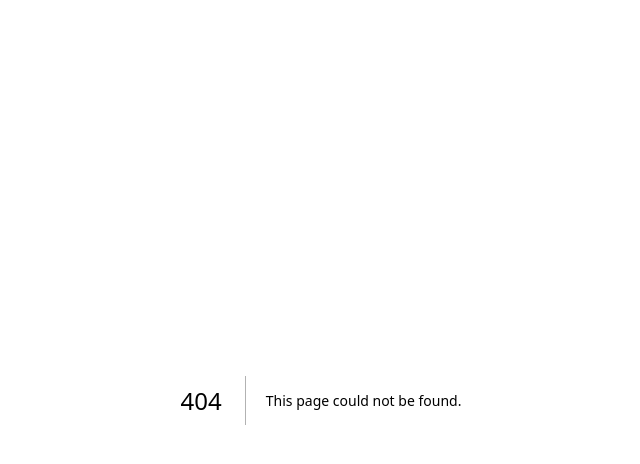
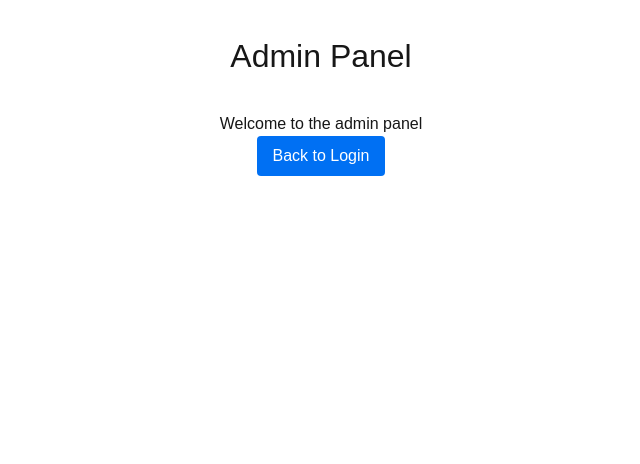
Before and after one commit to zeynepecekiris/admin-and-use-panel-again, a Next.js app: page /admin in a window 1280 px wide. Before the commit this address had no page. Shown: the top 464 px of the page, without its empty margins (319-959 px from the left). Built offline with nearby package versions, Linux system fonts and the light colour scheme.

Commit message:
created adminpanelpage

```diff
--- /dev/null
+++ b/app/admin/admin.module.css
@@ -0,0 +1,20 @@
+.container {
+    display: flex;
+    flex-direction: column;
+    align-items: center;
+    padding: 2rem;
+}
+
+.header {
+    font-size: 2rem;
+    margin-bottom: 2rem;
+}
+
+.button {
+    padding: 0.5rem 1rem;
+    background-color: #0070f3;
+    color: white;
+    border: none;
+    border-radius: 4px;
+    cursor: pointer;
+}
--- /dev/null
+++ b/app/admin/page.js
@@ -0,0 +1,20 @@
+"use client";
+import React from "react";
+import styles from "./admin.module.css";
+import { useRouter } from "next/navigation";
+
+export default function Admin() {
+    const router = useRouter();
+    return (
+        <div className={styles.container}>
+            <h1 className={styles.header}>Admin Panel</h1>
+            <p>Welcome to the admin panel</p>
+            <button
+                onClick={() => router.push("/")}
+                className={styles.button}
+            >
+                Back to Login
+            </button>
+        </div>
+    );
+}
--- a/app/page.js
+++ b/app/page.js
@@ -1,29 +1,66 @@
 "use client";
 import React, { useState } from "react";
+import styles from "./page.module.css";
+import { useRouter } from "next/navigation";
 
 export default function App() {
   const [name, setName] = useState("");
   const [surname, setSurname] = useState("");
+  const [message, setMessage] = useState("");
+  const router = useRouter();
 
   function handleNameChange(event) {
     setName(event.target.value);
   }
+
   function handleSurnameChange(event) {
     setSurname(event.target.value);
   }
 
+  function handleSubmit(event) {
+    event.preventDefault();
+    const fullname = `${name} ${surname}`.toLowerCase();
+
+    if (fullname === "admin admin") {
+      setMessage("Welcome to admin panel");
+      setTimeout(() => {
+        router.push("/admin");
+      }, 1000);
+    } else if (fullname.trim() !== "") {
+      setMessage("Welcome to user panel");
+      setTimeout(() => {
+        router.push("/user");
+      }, 1000);
+    } else {
+      setMessage("Please check your information");
+    }
+  }
+
   return (
-    <div>
+    <div className={styles.container}>
+      <h1 className={styles.header}>Login Panel</h1>
+      <form onSubmit={handleSubmit} className={styles.form}>
         <input
+          className={styles.input}
           type="text"
           name="name"
-        onChange={handleChange}
-        value={name} />
+          placeholder="Enter your name"
+          onChange={handleNameChange}
+          value={name}
+        />
         <input
+          className={styles.input}
           type="text"
           name="surname"
-      onChange={handleChange}
-      value={surname} />
+          placeholder="Enter your surname"
+          onChange={handleSurnameChange}
+          value={surname}
+        />
+        <button type="submit" className={styles.button}>
+          Login
+        </button>
+      </form>
+      <p className={styles.message}>{message}</p>
     </div>
   );
 }
--- /dev/null
+++ b/app/page.module.css
@@ -0,0 +1,53 @@
+/* App.module.css */
+.container {
+    display: flex;
+    flex-direction: column;
+    align-items: center;
+    justify-content: center;
+    min-height: 100vh;
+    padding: 2rem;
+}
+
+.header {
+    font-size: 24px;
+    font-weight: bold;
+    margin-bottom: 20px;
+}
+
+.form {
+    display: flex;
+    flex-direction: column;
+    gap: 1rem;
+    width: 100%;
+    max-width: 400px;
+}
+
+.input {
+    padding: 0.5rem;
+    border: 1px solid #ccc;
+    border-radius: 4px;
+    font-size: 1rem;
+}
+
+.input:focus {
+    border-color: #007bff;
+}
+
+.button {
+    padding: 0.5rem 1rem;
+    background-color: #0070f3;
+    color: white;
+    border: none;
+    border-radius: 4px;
+    cursor: pointer;
+    font-size: 1rem;
+}
+
+.button:hover {
+    background-color: #0051b3;
+}
+
+.message {
+    margin-top: 1rem;
+    color: #666;
+}
```
Also changed, not shown: userpanel/jsconfig.json (deleted), 1 other file (tests, documents, lock files or other folders). Lines whose indentation alone changed are shown as unchanged.
